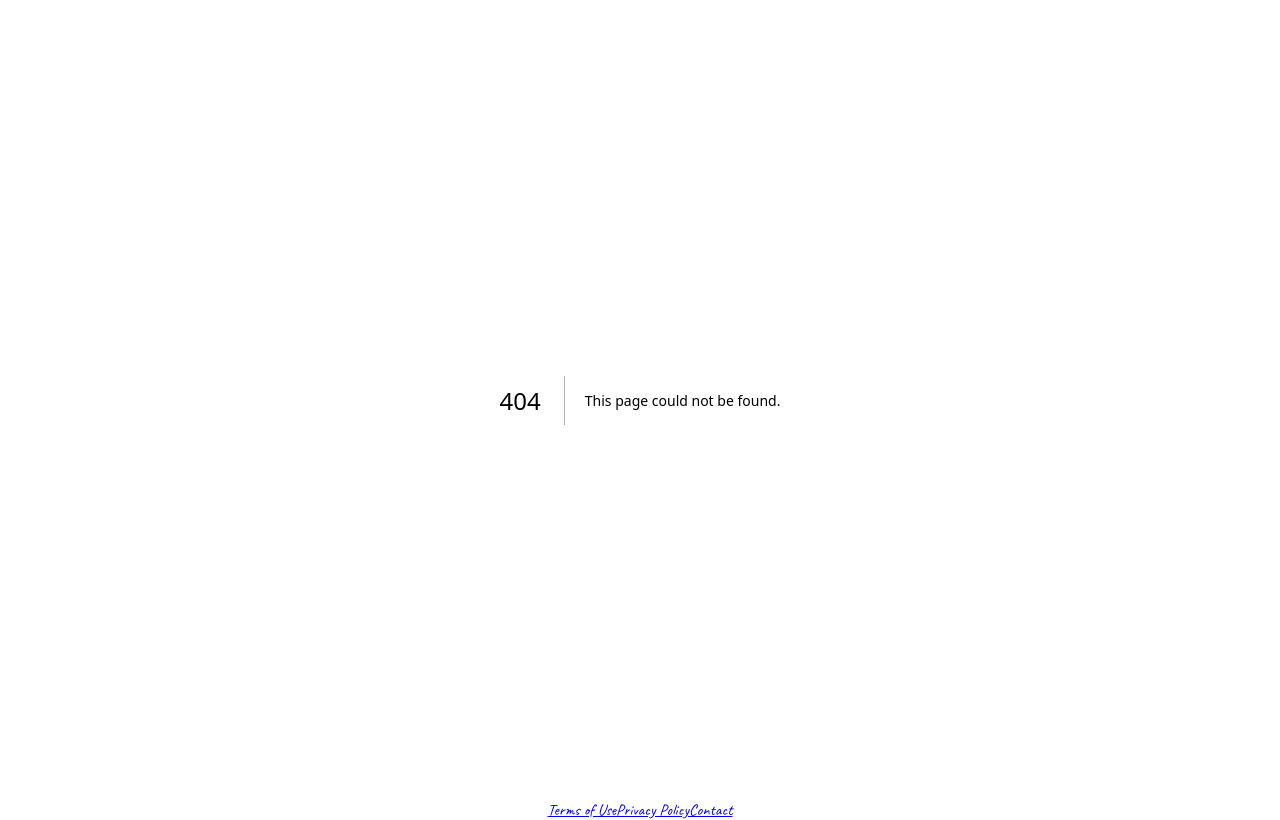
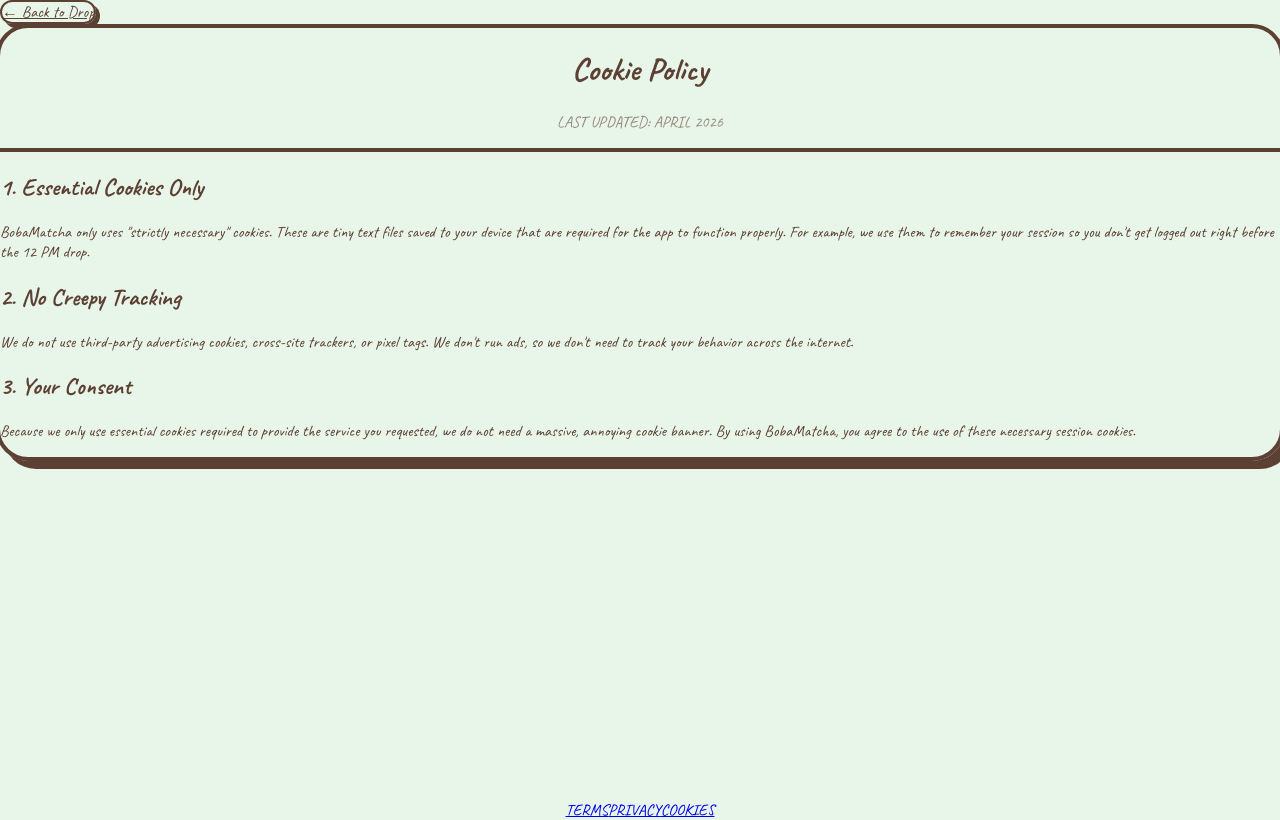
Before and after one commit to qrstuvabcd/bobamatcha, a Next.js app: page /cookies in a window 1280 px wide. Before the commit this address had no page. Built offline with nearby package versions, Linux system fonts and the light colour scheme.

Commit message:
Compliance: Update footer style and create Cookie Policy page

```diff
--- /dev/null
+++ b/app/cookies/page.tsx
@@ -0,0 +1,50 @@
+import React from 'react';
+
+export default function CookiesPage() {
+  return (
+    <div className="min-h-screen bg-[#E8F5E9] p-4 md:p-8 flex flex-col items-center">
+      <div className="w-full max-w-2xl mt-4 mb-4">
+        <a
+          href="/"
+          className="inline-flex items-center gap-2 text-[#5C4033] font-bold py-2 px-4 rounded-full border-2 border-[#5C4033] bg-white shadow-[4px_4px_0px_#5C4033] hover:translate-x-1 hover:translate-y-1 hover:shadow-none transition-all"
+        >
+          ← Back to Drop
+        </a>
+      </div>
+
+      <div className="w-full max-w-2xl bg-white border-4 border-[#5C4033] rounded-[2rem] shadow-[8px_8px_0px_#5C4033] p-8 md:p-12 mb-12">
+        <div className="space-y-6 text-[#5C4033] leading-relaxed font-sans">
+          <header className="border-b-4 border-[#5C4033] pb-4 mb-8 text-center">
+            <h1 className="text-4xl md:text-5xl font-black tracking-tight" style={{ fontFamily: "var(--font-marker)" }}>
+              Cookie Policy
+            </h1>
+            <p className="text-sm font-bold opacity-60 uppercase tracking-widest mt-2">
+              Last Updated: April 2026
+            </p>
+          </header>
+
+          <section className="space-y-3">
+            <h2 className="text-2xl font-black">1. Essential Cookies Only</h2>
+            <p>
+              BobaMatcha only uses "strictly necessary" cookies. These are tiny text files saved to your device that are required for the app to function properly. For example, we use them to remember your session so you don't get logged out right before the 12 PM drop.
+            </p>
+          </section>
+
+          <section className="space-y-3">
+            <h2 className="text-2xl font-black">2. No Creepy Tracking</h2>
+            <p>
+              We do not use third-party advertising cookies, cross-site trackers, or pixel tags. We don't run ads, so we don't need to track your behavior across the internet.
+            </p>
+          </section>
+
+          <section className="space-y-3">
+            <h2 className="text-2xl font-black">3. Your Consent</h2>
+            <p>
+              Because we only use essential cookies required to provide the service you requested, we do not need a massive, annoying cookie banner. By using BobaMatcha, you agree to the use of these necessary session cookies.
+            </p>
+          </section>
+        </div>
+      </div>
+    </div>
+  );
+}
--- a/app/layout.tsx
+++ b/app/layout.tsx
@@ -37,10 +37,10 @@
           {children}
         </main>
 
-        <footer className="footer-layout flex justify-center gap-6 pb-8 pt-4 text-sm font-medium text-[#5C4033]/70">
-          <a href="/terms" className="hover:text-[#5C4033] transition-colors">Terms of Use</a>
-          <a href="/privacy" className="hover:text-[#5C4033] transition-colors">Privacy Policy</a>
-          <a href="https://x.com/qrstuv_abcd" target="_blank" rel="noopener noreferrer" className="hover:text-[#5C4033] transition-colors">Contact</a>
+        <footer className="flex justify-center gap-6 pb-8 text-xs font-bold text-[#5C4033]/50 uppercase tracking-widest">
+          <a href="/terms">Terms</a>
+          <a href="/privacy">Privacy</a>
+          <a href="/cookies">Cookies</a>
         </footer>
       </body>
     </html>
```
